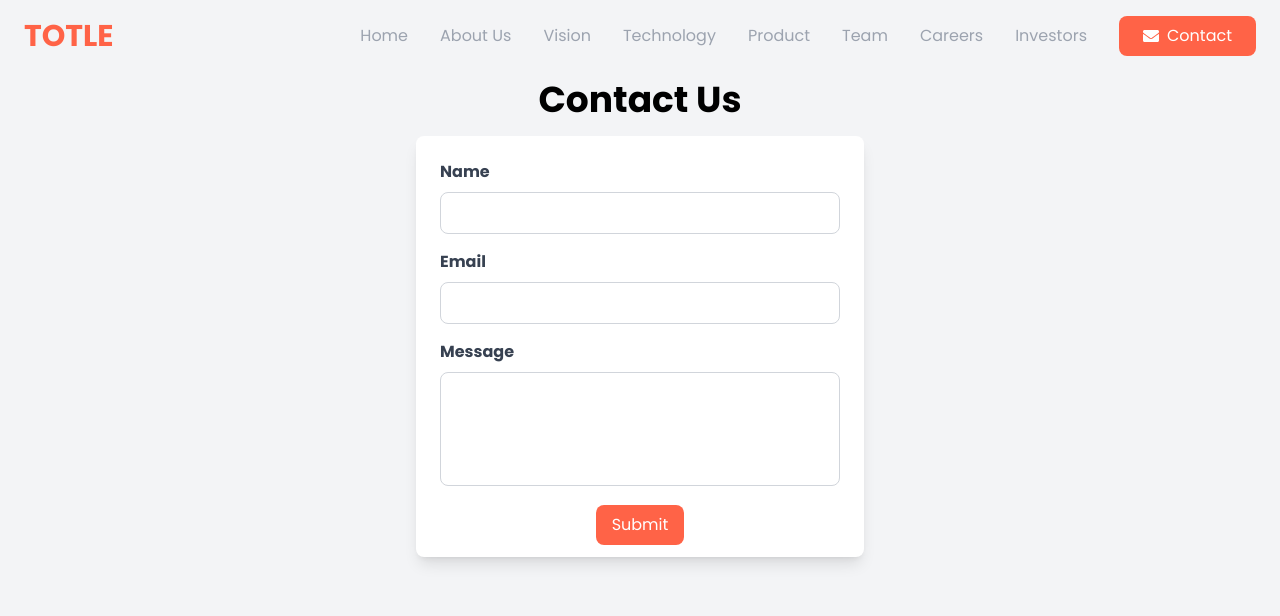
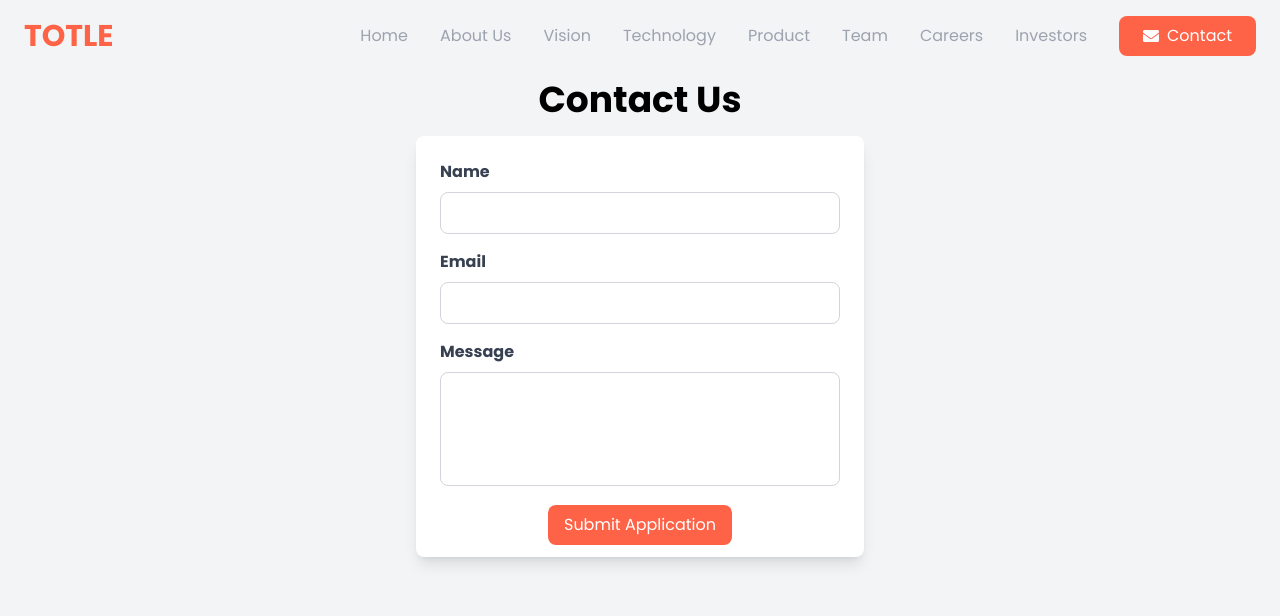
Before and after one commit to sriraghyash/totle-portfolio, a React (Create React App) app: page /contact in a window 1280 px wide. Shown: the top 616 px of the page. Built offline with nearby package versions, Linux system fonts and the light colour scheme.

Commit message:
integrated and css is added

```diff
--- a/src/components/Careers/Careers.js
+++ b/src/components/Careers/Careers.js
@@ -255,6 +255,7 @@ const Careers = () => {
           </div>
           <button
             type="submit"
+            disabled={loading}
             className="bg-tangering text-white py-3 px-8 rounded-lg shadow-lg hover:bg-orange-600 transition duration-300"
           >
             {loading ? "Submitting..." : "Submit Application"}
--- a/src/components/Contact/Contact.js
+++ b/src/components/Contact/Contact.js
@@ -9,7 +9,7 @@ const Contact = () => {
   });
 
   const [submitted, setSubmitted] = useState(false);
-
+  const [loading, setLoading] = useState(false);
   const handleChange = (e) => {
     setFormData({
       ...formData,
@@ -19,6 +19,7 @@ const Contact = () => {
 
   const handleSubmit = async (e) => {
     e.preventDefault();
+    setLoading(true);
     // Here, you can send the form data to an API endpoint (e.g., via fetch or axios)
     try {
       const response = await axios.post(
@@ -37,6 +38,8 @@ const Contact = () => {
       }, 3000);
     } catch (error) {
       console.error("Error submitting the form", error);
+    } finally {
+      setLoading(false);
     }
   };
 
@@ -111,9 +114,10 @@ const Contact = () => {
 
             <button
               type="submit"
+              disabled={loading}
               className="bg-tangering text-white py-2 px-4 rounded-lg hover:bg-orange-600 transition"
             >
-              Submit
+              {loading ? "Submitting..." : "Submit Application"}
             </button>
           </form>
         )}
```
